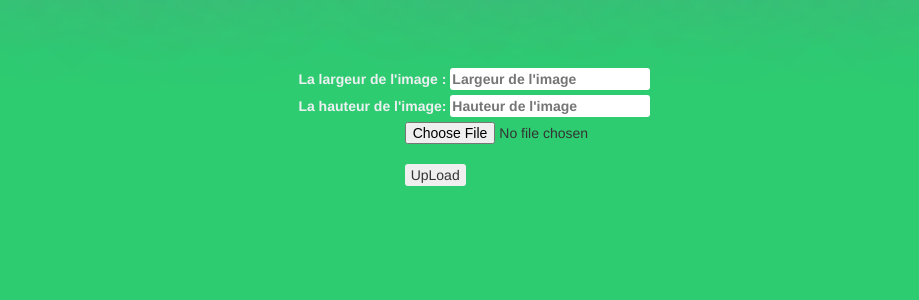
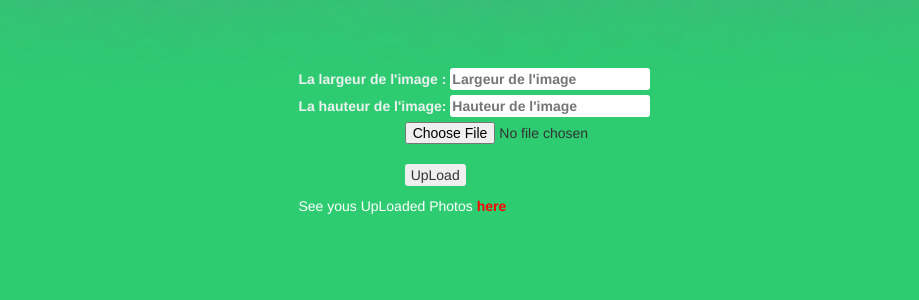
Before and after one commit to MrTran89/PhotoUpload, a PHP site: page / in a window 1280 px wide. Shown: the part 394-694 px from the top of the page, without its empty margins (188-1107 px from the left). Run offline with PHP 8.4, Linux system fonts and the light colour scheme.

Commit message:
commit change button

```diff
--- a/css/photoupload.css
+++ b/css/photoupload.css
@@ -70,7 +70,9 @@ body
 	padding-top: 450px;
 }
 
-.hidden_message {
+/* ------hidden message---- */
+.hidden_message
+{
 	display: none;
 	color: red;
 	-webkit-transition: 1s;
@@ -78,6 +80,20 @@ body
 	transition: 1s;
 }
 
-input:focus + .hidden_message {
+input:focus + .hidden_message
+{
 	display: inline-block;
 }
+/* ---see your updated photos--- */
+p
+{
+	color: white;
+	margin-left: 38%;
+	padding-top: 10px;
+}
+
+a
+{
+	color: red;
+	/*text-decoration: none;*/
+}
--- a/index.php
+++ b/index.php
@@ -24,6 +24,7 @@
 		</label><br />
 		<input class="file" type="file" name="fileUpload" /><br />
 		<input class="send" type="submit" value="UpLoad">
+		<p>See yous UpLoaded Photos <a href="images.php"><strong>here</strong></a></p>
 	</form>
 	<script type="text/javascript" src="js/bootstrap.min.js"></script>
 </body>
```
